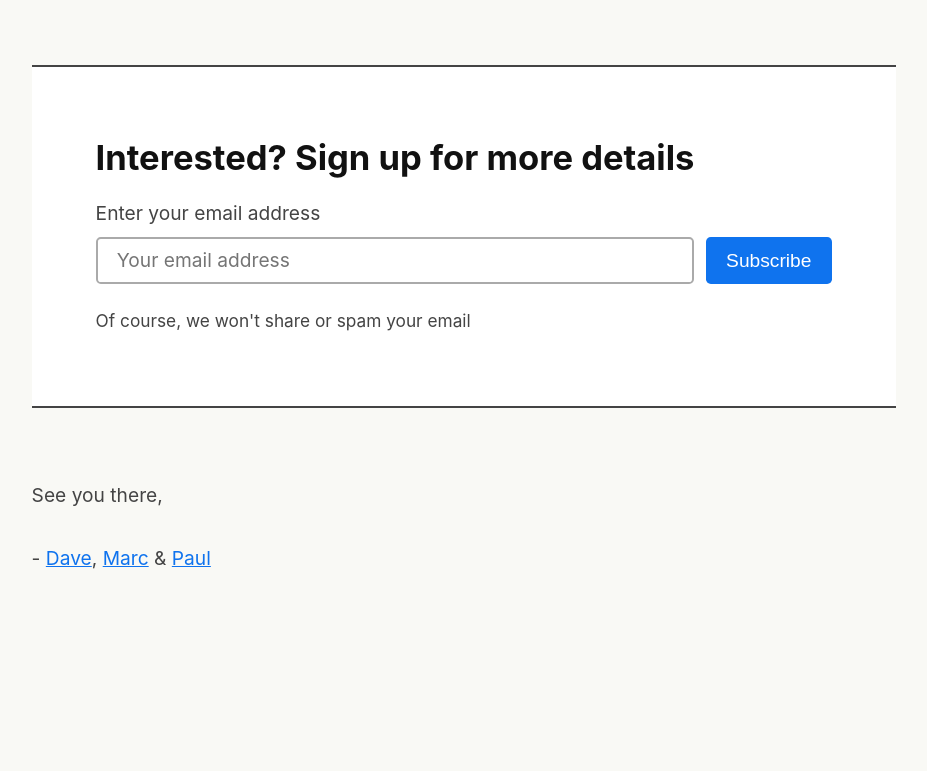
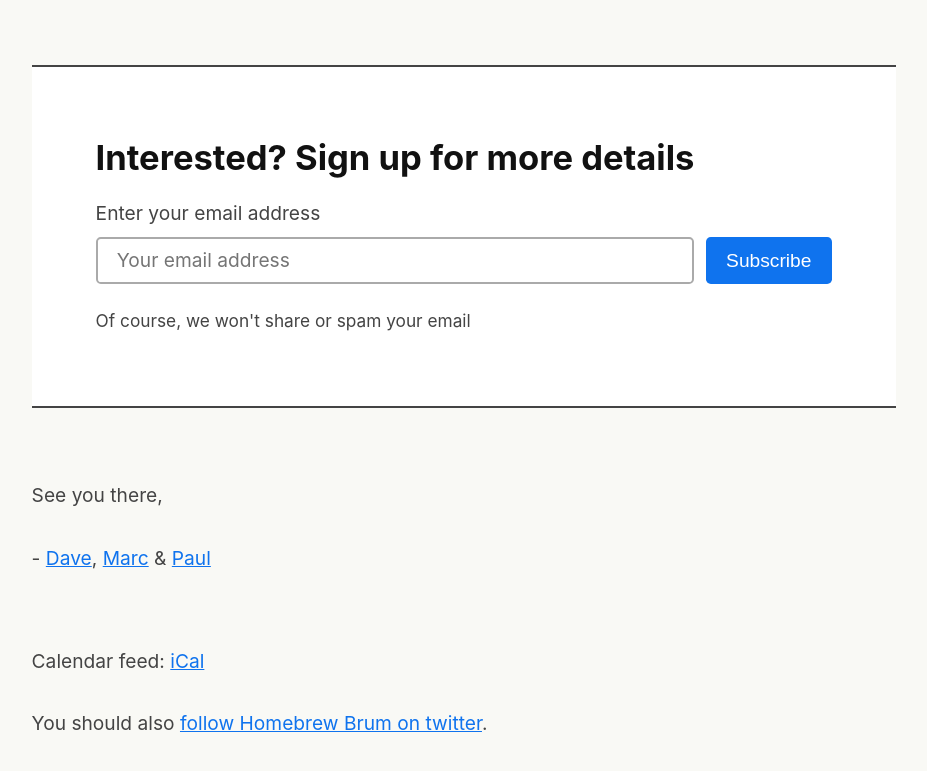
Before and after one commit to hwcbrum/hwcbrum.github.io, a Jekyll site: the page built from index.html, in a window 1280 px wide and 900 px high, scrolled down 1757 px. Shown: the top 771 px of the window, without its empty margins (58-985 px from the left). Built offline with Jekyll 4.4.1, drawn with Linux system fonts in a browser that asks for light colours; before the commit the page ends 2492 px from its top, so only the background shows below that.

Commit message:
Add calendar feed and Twitter link

```diff
--- a/index.html
+++ b/index.html
@@ -72,3 +72,8 @@ layout: default
     <p>See you there,</p>
     <p>- <a href="https://daveredfern.com/">Dave</a>, <a href="https://marcjenkins.co.uk/">Marc</a> &amp; <a href="https://paultibbetts.uk">Paul</a></p>
 </div>
+
+<div class="u-container u-section">
+    <p>Calendar feed: <a href="https://homebrewbrum.co.uk/calendar.ics">iCal</a></p>
+    <p>You should also <a href="https://twitter.com/homebrewbrum">follow Homebrew Brum on twitter</a>.</p>
+</div>
```
